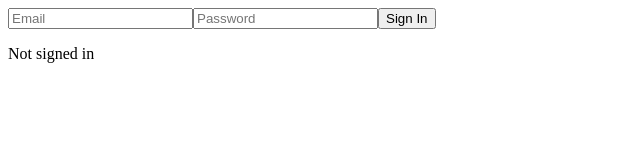
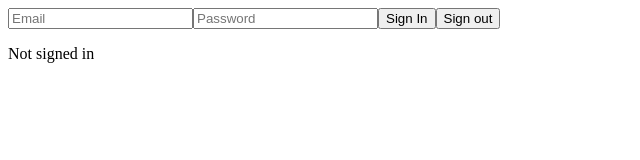
Before and after one commit to IanCo0k/social-media, a React (Vite) app: page / in a window 1280 px wide. Shown: the top 160 px of the page, without its empty margins (0-640 px from the left). Built offline with nearby package versions, Linux system fonts and the light colour scheme; no server answers.

Commit message:
freeze fix

```diff
--- a/src/App.jsx
+++ b/src/App.jsx
@@ -23,6 +23,7 @@ import 'firebase/compat/firestore';
 
     const [user, setUser] = useState(null);
 
+    useEffect(() => {
       firebase.auth().onAuthStateChanged((user) => {
         if (user) {
           setUser(user);
@@ -31,6 +32,7 @@ import 'firebase/compat/firestore';
           setUser(null);
         }
       });
+    }, []);
 
     const handleSignIn = async (e) => {
       e.preventDefault();
@@ -41,6 +43,10 @@ import 'firebase/compat/firestore';
       } catch (error) {
         setError(error.message);
       }
+    };
+
+    const handleSignOut = () => {
+      firebase.auth().signOut();
     };
 
     return (
@@ -59,6 +65,8 @@ import 'firebase/compat/firestore';
           onChange={(e) => setPassword(e.target.value)}
         />
         <button type="submit">Sign In</button>
+        <button onClick={handleSignOut}>Sign out</button>
+
         {error && <p>{error}</p>}
       </form>
 
```
Lines whose indentation alone changed are shown as unchanged.
